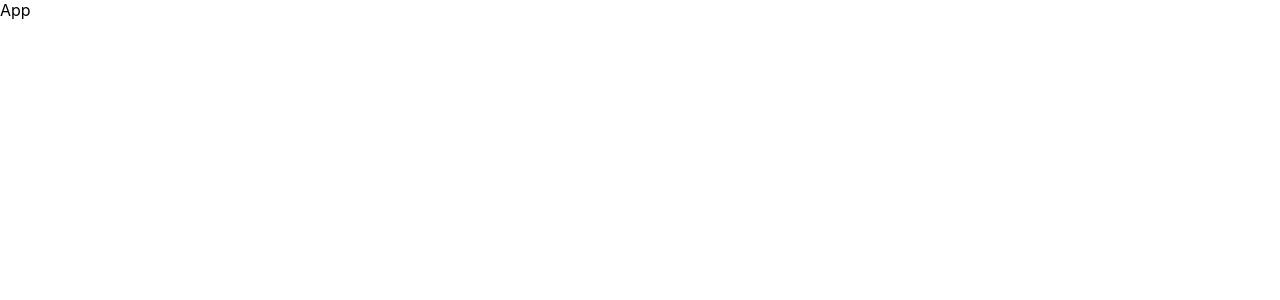
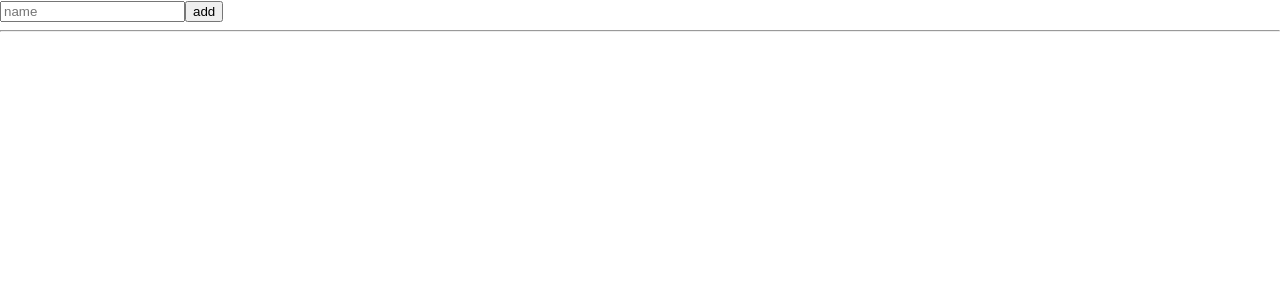
Before and after one commit to lubomyr1995/my-react-app, a React (Create React App) app: page / in a window 1280 px wide. Shown: the top 300 px of the page. Built offline with nearby package versions, Linux system fonts and the light colour scheme.

Commit message:
reduxToolkit cats all

```diff
--- a/src/App.js
+++ b/src/App.js
@@ -1,7 +1,11 @@
+import {Cats, CatsForm} from "./components";
+
 const App = () => {
     return (
         <div>
-            App
+            <CatsForm/>
+            <hr/>
+            <Cats/>
         </div>
     );
 };
--- /dev/null
+++ b/src/components/Cat.js
@@ -0,0 +1,19 @@
+import {useDispatch} from "react-redux";
+import {catsActions} from "../redux";
+
+const Cat = ({cat}) => {
+    const {id, name} = cat;
+    const dispatch = useDispatch();
+    return (
+        <div>
+            <div>id: {id}</div>
+            <div>name: {name}</div>
+            <div>
+                <button onClick={() => dispatch(catsActions.del({id}))}>delete</button>
+                <button onClick={() => dispatch(catsActions.setValue({cat}))}>update</button>
+            </div>
+        </div>
+    );
+};
+
+export {Cat};
--- /dev/null
+++ b/src/components/Cats.js
@@ -0,0 +1,13 @@
+import {useSelector} from "react-redux";
+import {Cat} from "./Cat";
+
+const Cats = () => {
+    const {cats} = useSelector(({cats}) => cats);
+    return (
+        <div>
+            {cats.map(cat => <Cat key={cat.id} cat={cat}/>)}
+        </div>
+    );
+};
+
+export {Cats};
--- /dev/null
+++ b/src/components/CatsForm.js
@@ -0,0 +1,34 @@
+import {useEffect, useRef} from "react";
+import {useDispatch, useSelector} from "react-redux";
+import {catsActions} from "../redux";
+
+const CatsForm = () => {
+    const {cat} = useSelector(({cats}) => cats);
+    const dispatch = useDispatch();
+
+    const refName = useRef();
+
+    useEffect(() => {
+        if (cat) {
+            refName.current.value = cat.name
+        }
+    }, [cat])
+
+    const add = () => {
+        if (cat) {
+            dispatch(catsActions.update({id: cat.id, name: refName.current.value}))
+        } else {
+            dispatch(catsActions.add({name: refName.current.value}))
+        }
+        refName.current.value = ''
+    }
+
+    return (
+        <div>
+            <input type="text" placeholder={'name'} ref={refName}/>
+            <button onClick={add} >{cat ? 'update' : 'add'}</button>
+        </div>
+    );
+};
+
+export {CatsForm};
--- /dev/null
+++ b/src/components/index.js
@@ -0,0 +1,3 @@
+export * from './CatsForm'
+export * from './Cats'
+export * from './Cat'
--- a/src/index.js
+++ b/src/index.js
@@ -1,8 +1,15 @@
 import React from 'react';
 import ReactDOM from 'react-dom/client';
+import {App} from './App';
+import {Provider} from "react-redux";
+
 import './index.css';
-import {App} from './App';
+import store from "./redux/store";
 
 
 const root = ReactDOM.createRoot(document.getElementById('root'));
-root.render(<App/>);
+root.render(
+    <Provider store={store}>
+        <App/>
+    </Provider>
+);
--- /dev/null
+++ b/src/redux/index.js
@@ -0,0 +1,2 @@
+export * from './store';
+export * from './slices/cats.slice';
--- /dev/null
+++ b/src/redux/slices/cats.slice.js
@@ -0,0 +1,34 @@
+import {createSlice} from "@reduxjs/toolkit";
+
+const initialState = {
+    cats: [],
+    cat: null
+};
+
+const catsSlice = createSlice({
+    name: 'catsSlice',
+    initialState,
+    reducers: {
+        add: (state, action) => {
+            const [lastEl] = state.cats.slice(-1);
+            const id = lastEl ? lastEl.id + 1 : 0
+            state.cats.push({id, name: action.payload.name})
+        },
+        del: (state, action) => {
+            const index = state.cats.findIndex(i => i.id === action.payload.id)
+            state.cats.splice(index, 1)
+        },
+        setValue: (state, action) => {
+            state.cat = action.payload.cat
+        },
+        update: (state, action) => {
+            const index = state.cats.findIndex(i => i.id === action.payload.id)
+            state.cats[index].name = action.payload.name
+            state.cat = null
+        }
+    }
+});
+
+const {reducer: catsReducer, actions: {add, del, setValue, update}} = catsSlice;
+export default catsReducer;
+export const catsActions = {add, del, setValue, update};
--- /dev/null
+++ b/src/redux/store.js
@@ -0,0 +1,11 @@
+import {combineReducers} from "redux";
+import {configureStore} from "@reduxjs/toolkit";
+import catsReducer from "./slices/cats.slice";
+
+const rootReducer = combineReducers({
+    cats: catsReducer
+})
+
+const store = configureStore({reducer: rootReducer})
+
+export default store
```
Also changed, not shown: package.json (+11 -1 lines), 1 other file (tests, documents, lock files or other folders).
